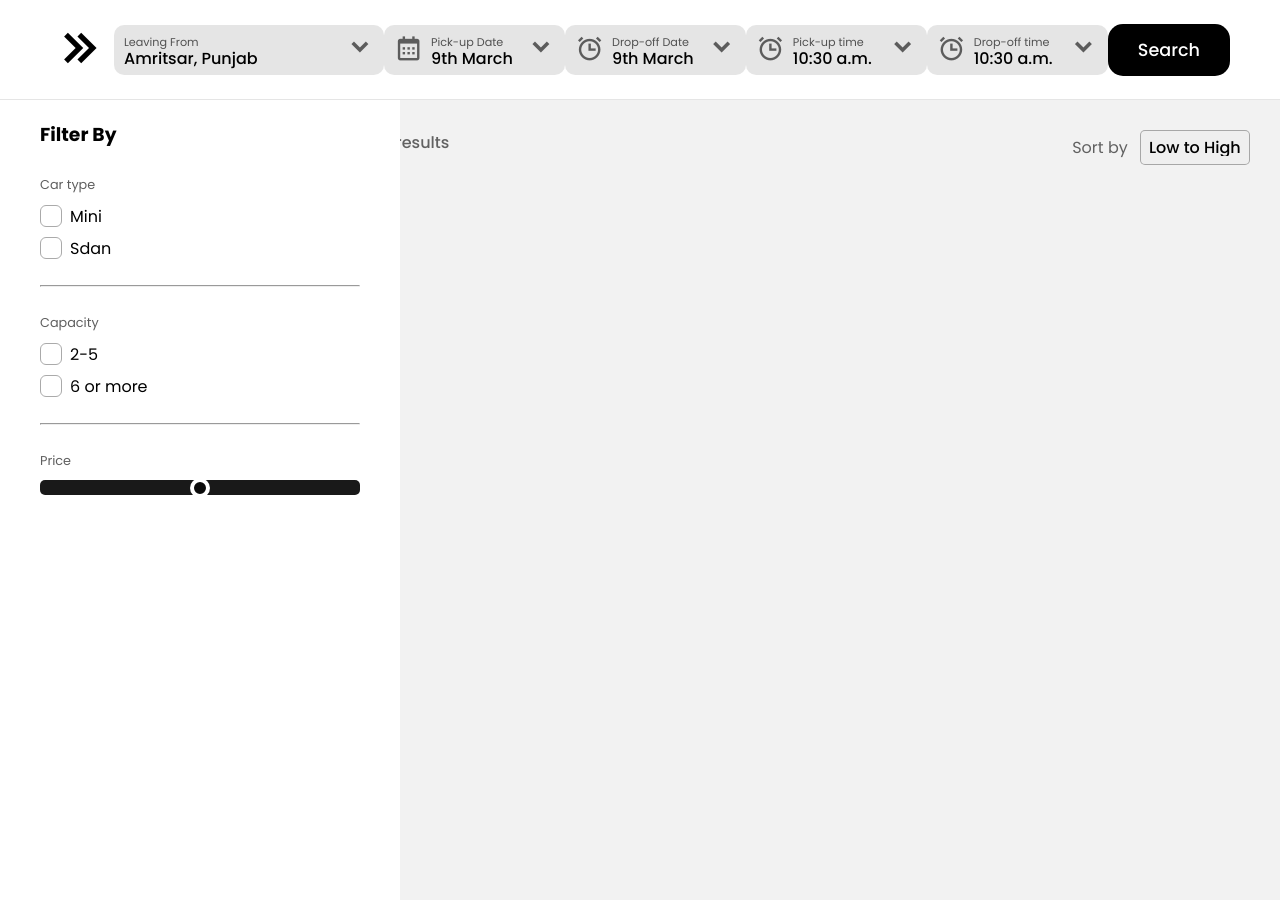
After one commit to inavkiratsingh/django_car_rental, a Django app: page /available_cars/ in a window 1280 px wide. The commit adds this page. Run offline with Django 5.2, Linux system fonts and the light colour scheme; data that the repository does not hold is empty.

Commit message:
cards of car

```diff
--- a/home/urls.py
+++ b/home/urls.py
@@ -6,4 +6,5 @@ urlpatterns = [
     path('', views.home, name="home"),
     path('login/', views.login_user, name="login_user"),
     path('signup/', views.signup, name="signup"),
+    path('available_cars/', views.avail_cars, name="avail_cars"),
 ]
--- a/home/views.py
+++ b/home/views.py
@@ -1,10 +1,11 @@
-from django.shortcuts import render,redirect
+from django.shortcuts import render, redirect
 import oracledb
 
 session = []
 
+
 def home(request):
-    print('session is',session)
+    print('session is', session)
     return render(request, 'index.html')
 
 
@@ -15,7 +16,6 @@ def signup(request):
         try:
             # Create a cursor
             cur = conn.cursor()
-            cur2 = conn.cursor()
 
             username = request.POST['username']
             email = request.POST['email']
@@ -40,11 +40,11 @@ def signup(request):
             else:
                 insert = conn.cursor()
                 insert_sql = """INSERT INTO USERS(username, email, password) values(:1, :2, :3)"""
-                result = insert.execute(insert_sql, (username,email, password))
+                result = insert.execute(
+                    insert_sql, (username, email, password))
                 session.append(email)
                 print(result)
                 conn.commit()
-
 
         except oracledb.Error as error:
             print('Error occurred:', error)
@@ -52,6 +52,7 @@ def signup(request):
             cur.close()
             conn.close()
     return render(request, 'signup.html')
+
 
 def login_user(request):
 
@@ -66,12 +67,12 @@ def login_user(request):
             password = request.POST['password']
             print(username, password)
             sql = """SELECT * FROM USERS where username = :1 and password = :2"""
-            cur.execute(sql, (username,password))
+            cur.execute(sql, (username, password))
 
             # Fetch the result
             result = cur.fetchone()
             print(result)
-            if result in (None,'', ' '):
+            if result in (None, '', ' '):
                 print('False password')
             else:
                 session.append(result[2])
@@ -83,3 +84,14 @@ def login_user(request):
             conn.close()
 
     return render(request, 'login.html')
+
+
+def avail_cars(request):
+    conn = oracledb.connect(
+        user='unique_car', password='123', host="localhost", port=1521)
+    cur = conn.cursor()
+    cur.execute("select * from cars")
+    result = cur.fetchall()
+    contexts = {'res':result}
+
+    return render(request, 'all_cars.html', contexts)
--- a/static/css/style.css
+++ b/static/css/style.css
@@ -208,6 +208,11 @@ body {
     line-height: 32px;
 }
 
+.all_cars .cars_wrapper .all_cars_card .cards{
+    display: flex;
+    gap: 30px;
+}
+
 .all_cars .cars_wrapper .all_cars_card .card{
     width: 300px;
     background-color: #fff;
--- /dev/null
+++ b/templates/all_cars.html
@@ -0,0 +1,139 @@
+<!DOCTYPE html>
+<html lang="en">
+
+<head>
+    <meta charset="UTF-8" />
+    <meta name="viewport" content="width=device-width, initial-scale=1.0" />
+
+    <link rel="stylesheet" href="../static/css/style.css" />
+    <link rel="stylesheet" href="../static/css/checkbox.css" />
+    <link href="https://unpkg.com/boxicons@2.1.4/css/boxicons.min.css" rel="stylesheet" />
+    <title>Car Rental Project | WEB-EN</title>
+</head>
+
+<body>
+    <section class="all_cars">
+        <div class="header_filter">
+            <div class="icon">
+                <i class="bx bx-chevrons-right"></i>
+            </div>
+            <div class="place fl">
+                <div class="icon-con">
+                    <p>Leaving From</p>
+                    <h3>Amritsar, Punjab</h3>
+                </div>
+                <span><i class="bx bxs-chevron-down"></i></span>
+            </div>
+            <div class="pickup-date fl">
+                <i class="bx bx-calendar"></i>
+                <div class="icon-con">
+                    <p>Pick-up Date</p>
+                    <h3>9th March</h3>
+                </div>
+                <span><i class="bx bxs-chevron-down"></i></span>
+            </div>
+            <div class="dropoff-date fl">
+                <i class="bx bx-alarm"></i>
+                <div class="icon-con">
+                    <p>Drop-off Date</p>
+                    <h3>9th March</h3>
+                </div>
+                <span><i class="bx bxs-chevron-down"></i></span>
+            </div>
+            <div class="pickup-time fl">
+                <i class="bx bx-alarm"></i>
+                <div class="icon-con">
+                    <p>Pick-up time</p>
+                    <h3>10:30 a.m.</h3>
+                </div>
+                <span><i class="bx bxs-chevron-down"></i></span>
+            </div>
+            <div class="droppoff-time fl">
+                <i class="bx bx-alarm"></i>
+                <div class="icon-con">
+                    <p>Drop-off time</p>
+                    <h3>10:30 a.m.</h3>
+                </div>
+                <span><i class="bx bxs-chevron-down"></i></span>
+            </div>
+            <button>Search</button>
+        </div>
+        <div class="cars_wrapper">
+            <div class="filter">
+                <h3>Filter By</h3>
+
+                <form action="">
+                    <div class="form-group">
+                        <label class="main-l">Car type</label><br />
+
+                        <input type="checkbox" id="mini" name="car-type" />
+                        <label for="mini">Mini</label><br />
+
+                        <input type="checkbox" id="sdan" name="car-type" />
+                        <label for="sdan">Sdan</label><br />
+                    </div>
+                    <hr />
+                    <div class="form-group">
+                        <label class="main-l">Capacity</label><br />
+
+                        <input type="radio" id="two" name="pasangers" />
+                        <label for="two">2-5</label><br />
+
+                        <input type="radio" id="six" name="pasangers" />
+                        <label for="six">6 or more</label><br />
+                    </div>
+                    <hr />
+                    <div class="form-group">
+                        <label class="main-l">Price</label><br />
+
+                        <input type="range" id="vol" name="vol" min="0" max="50" onchange="console.log(this.value)" />
+                    </div>
+                </form>
+            </div>
+            <div class="all_cars_card">
+                <div class="header_card">
+                    <span class="count_cars">15 results</span>
+                    <div class="sort">
+                        <span>Sort by</span>
+                        <select name="sort" id="sort">
+                            <option value="l_h">Low to High</option>
+                            <option value="h_l">High to Low</option>
+                        </select>
+                    </div>
+                </div>
+                <div class="cards">
+                    {% for car in res %}
+                    <div class="card">
+                        <div class="img-card"></div>
+                        <div class="content-card">
+                            <div class="heading-card">
+                                <h3>{{ car.2 }}</h3>
+                                <p>SPECIAL DEAL</p>
+                            </div>
+                            <h4>Tesla Model S</h4>
+                            <div class="features">
+                                <p>Features</p>
+                                <div class="features-3">
+                                    <span><i class="bx bx-group"></i> 5</span>
+                                    <span><i class="bx bxs-battery-full"></i> Electric</span>
+                                    <span><i class="bx bxs-tachometer"></i> Unlimited milege</span>
+                                </div>
+                            </div>
+                            <hr style="border-color: rgba(0, 0, 0, .2);" />
+                            <div class="price">
+                                <div class="amount">
+                                    <h3>$124.00</h3>
+                                    <p>per day</p>
+                                </div>
+                                <div class="button">Reserve Deal</div>
+                            </div>
+                        </div>
+                    </div>
+                    {% endfor %}
+                </div>
+            </div>
+        </div>
+    </section>
+</body>
+
+</html>
```
